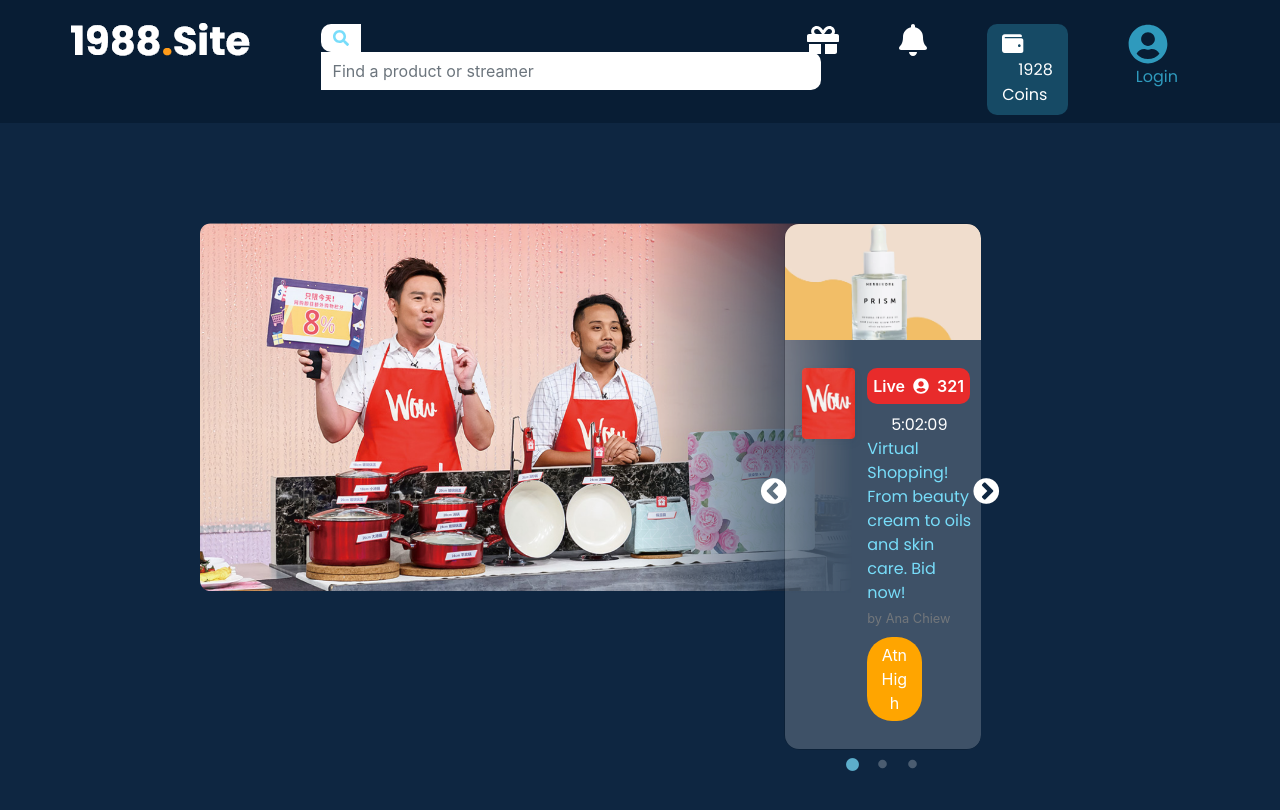
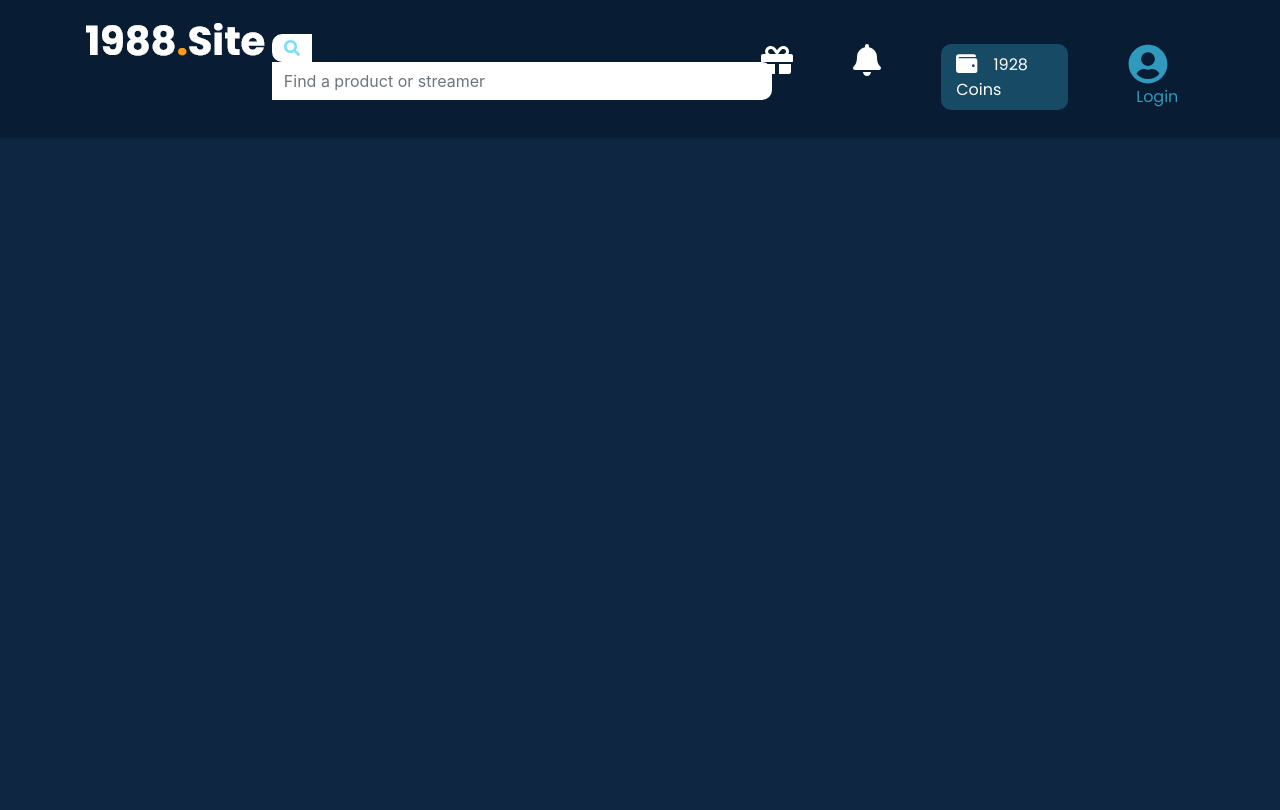
Before and after one commit to jaspetham/Coreka-Challenge, a React (Create React App) app: page / in a window 1280 px wide. Shown: the top 810 px of the page. Built offline with nearby package versions, Linux system fonts and the light colour scheme.

Commit message:
update header in ipad

```diff
--- a/src/App.js
+++ b/src/App.js
@@ -7,7 +7,7 @@
   return (
     <div className="App">
       <Header/>
-      <Banner/>
+      {/* <Banner/> */}
     </div>
   );
 }
--- a/src/Banner/Banner.js
+++ b/src/Banner/Banner.js
@@ -21,10 +21,10 @@
         <section id="banner" className="paddingY">
             <Container fluid className="paddingX">
                 <Row>
-                    <Col md={9}>
+                    <Col md={9} xs={12}>
                         <Image fluid src={BannerImage} className="banner-img"/>
                     </Col>
-                    <Col md={3} className="my-auto">
+                    <Col md={3} xs={12} className="my-auto">
                         <Slider {...settings}>
                             <CaroElement
                                 bigImgSrc={CaroBanner}
--- a/src/Header/Header.css
+++ b/src/Header/Header.css
@@ -95,6 +95,40 @@
 .login-area:hover span{
     color:var(--hover-color)!important;
 }
+
+@media only screen
+and (min-device-width : 768px)
+and (max-device-width : 1024px)  {
+    .form-inline{
+        justify-content: center;
+        padding:10px 0;
+    }
+    .form-inline .form-control{
+        width:500px!important;
+    }
+
+    .nav-menu{
+        padding:20px 0;
+        justify-content: center;
+    }
+}
+
+@media only screen
+  and (min-width: 1024px)
+  and (max-height: 1366px)
+  and (-webkit-min-device-pixel-ratio: 1.5) {
+    .form-inline .form-control{
+        width:335px!important;
+    }
+
+    .search-bar{
+        align-self: center;
+    }
+    .nav-menu{
+        align-items: center;
+    }
+}
+
 @media(max-width:720px){
     .navbar-toggler:focus,
     .navbar-toggler:active,
--- a/src/Header/Header.js
+++ b/src/Header/Header.js
@@ -7,10 +7,10 @@
 
 function Header() {
     return (
-        <Navbar expand="lg">
+        <Navbar expand="xl">
             <Container fluid className="position-relative">
                 <Row className="w-100">
-                    <Col className="col-10 col-md-3 d-flex justify-content-md-center">
+                    <Col className="col-10 col-xl-3 col-md-11 d-flex justify-content-lg-center">
                         <Navbar.Brand href="#home">
                             <Image src={Logo}/>
                         </Navbar.Brand>
@@ -22,10 +22,10 @@
                         <span className="icon-bar bottom-bar"> </span>
                     </Navbar.Toggle>
 
-                    <Col className="col col-md-9  p-0 pt-3">
+                    <Col className="col col-xl-9 col-md-12  p-0 pt-3">
                         <Navbar.Collapse id="basic-navbar-nav">
                             <Row className="w-100">
-                                <Col md={6} className="col-12">
+                                <Col lg={5} md={12} className="col-12 search-bar">
                                     <Form inline>
                                         <InputGroup>
                                             <InputGroup.Prepend>
@@ -38,7 +38,7 @@
                                     </Form>
                                 </Col>
 
-                                <Col md={6} className="col-12">
+                                <Col lg={7} md={12} className="col-12">
                                     <Nav className="nav-menu d-flex flex-row">
                                         <Nav.Link href="#">
                                             <span>
--- a/src/index.css
+++ b/src/index.css
@@ -40,9 +40,23 @@
   padding:100px 0!important;
 }
 
-
+@media only screen
+and (min-device-width : 768px)
+and (max-device-width : 1024px)  {
+  .row{
+    margin:0!important;
+  }
+}
 @media(max-width:720px){
   .row{
     margin:0!important;
   }
+
+  .paddingX{
+    padding:0!important;
+  }
+
+  .paddingY{
+    padding:0!important;
+  }
 }
```
Also changed, not shown: 1 other file (tests, documents, lock files or other folders).
